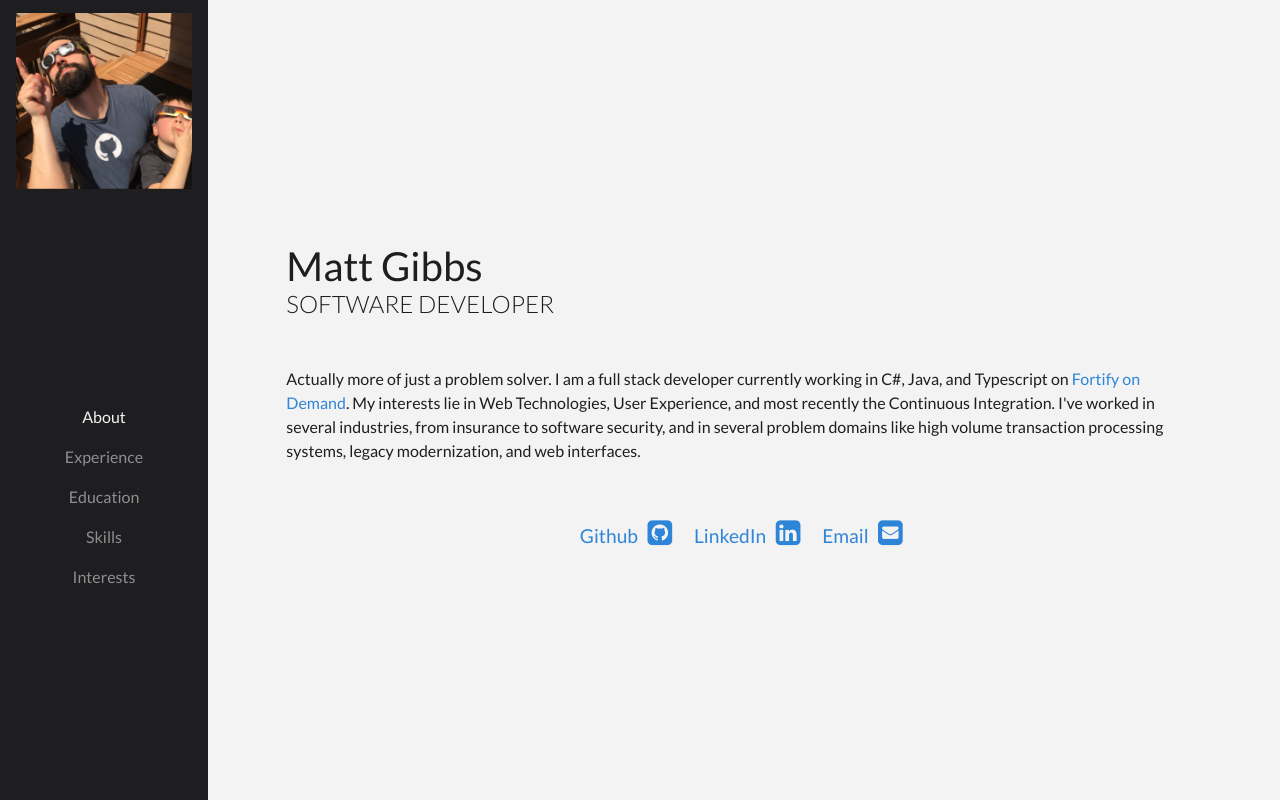
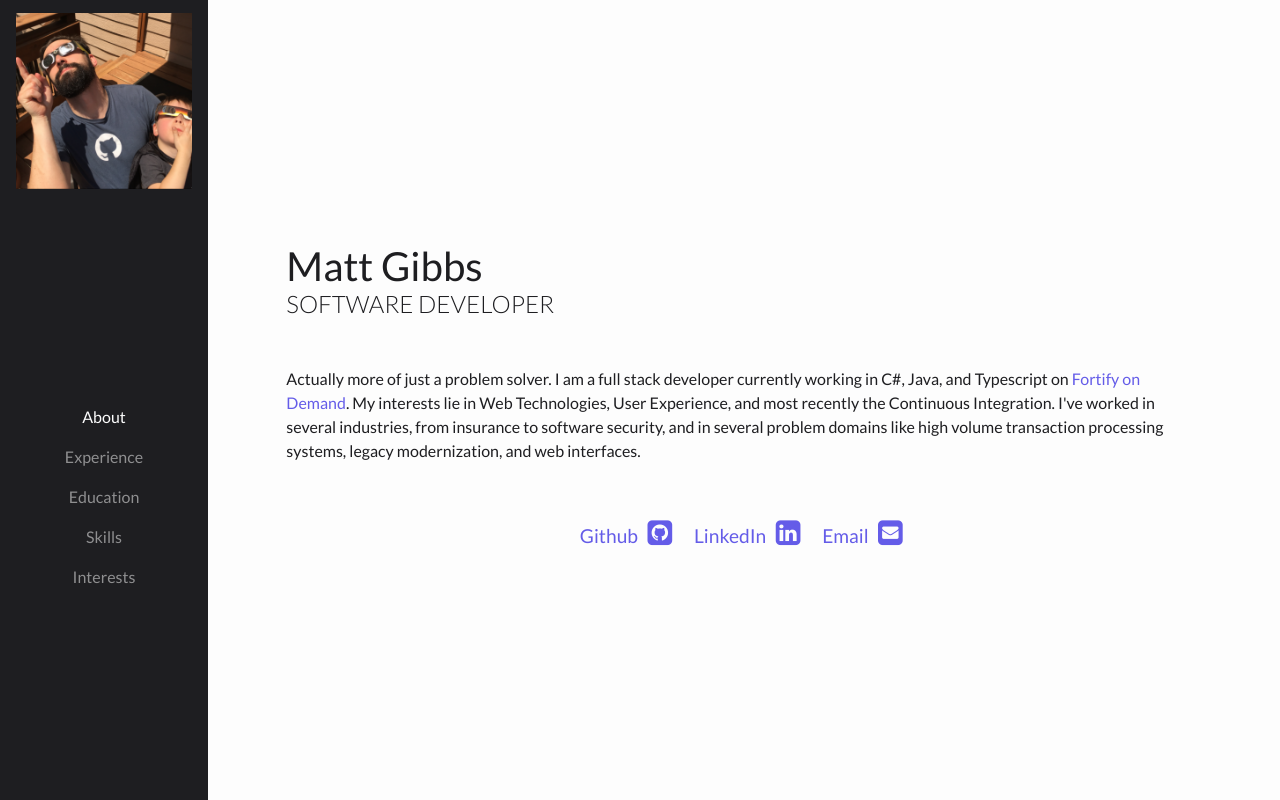
Before and after one commit to mtgibbs/mtgibbs.xyz, an Angular app: page / in a window 1280 px wide. Shown: the top 800 px of the page. Built offline with nearby package versions, Linux system fonts and the light colour scheme; some icons are missing.

Commit message:
Reorder colors

```diff
--- a/src/_branding.scss
+++ b/src/_branding.scss
@@ -1,5 +1,5 @@
 $color-black: #1e1e21;
-$color-primary: #2E85D8;
+$color-primary: #645CE8;
 $color-alt1: #FF6C26;
-$color-alt2: #645CE8;
-$color-white: #f3f3f3;
+$color-alt2: #2E85D8;
+$color-white: #fdfdfd;
```
